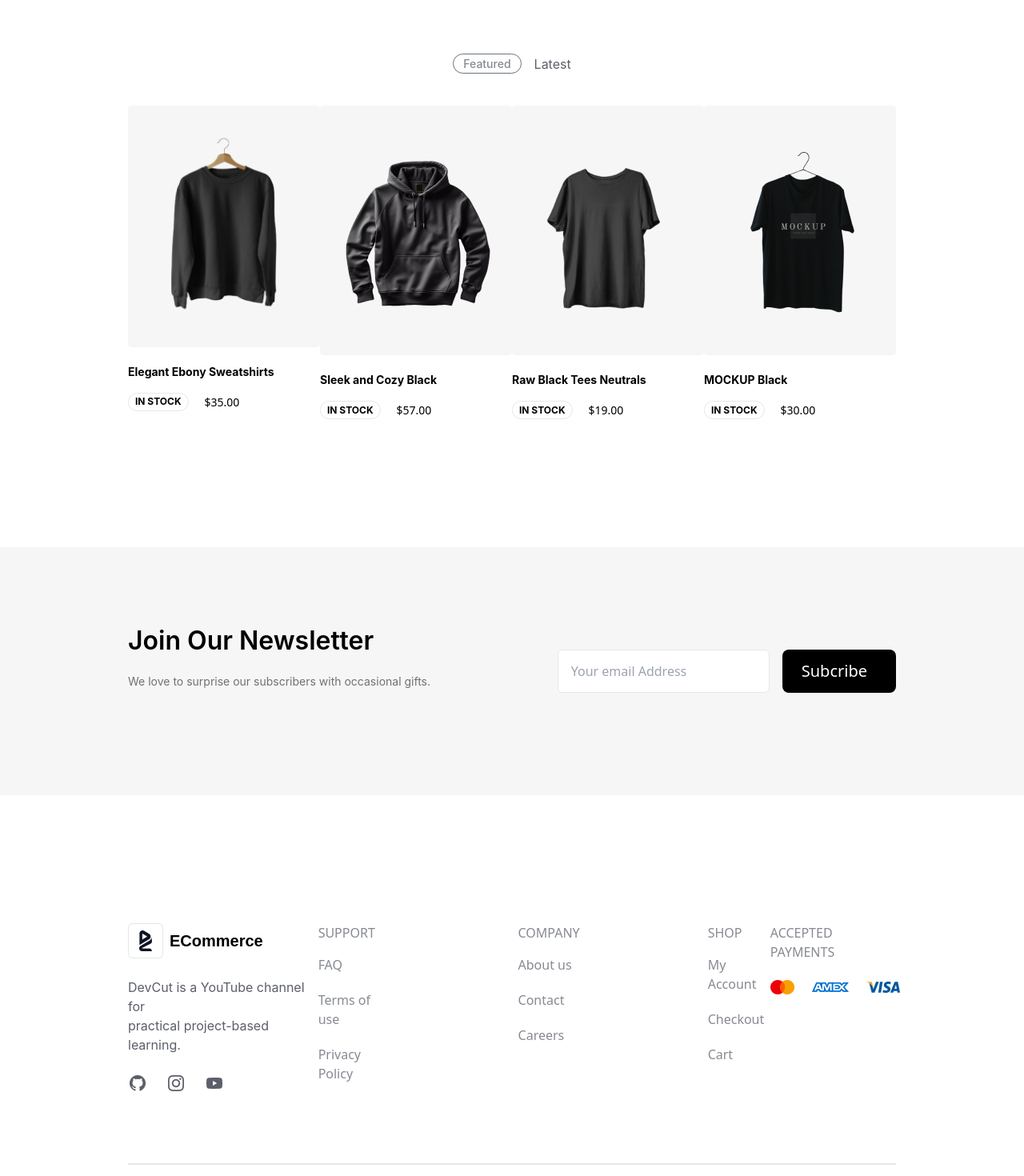
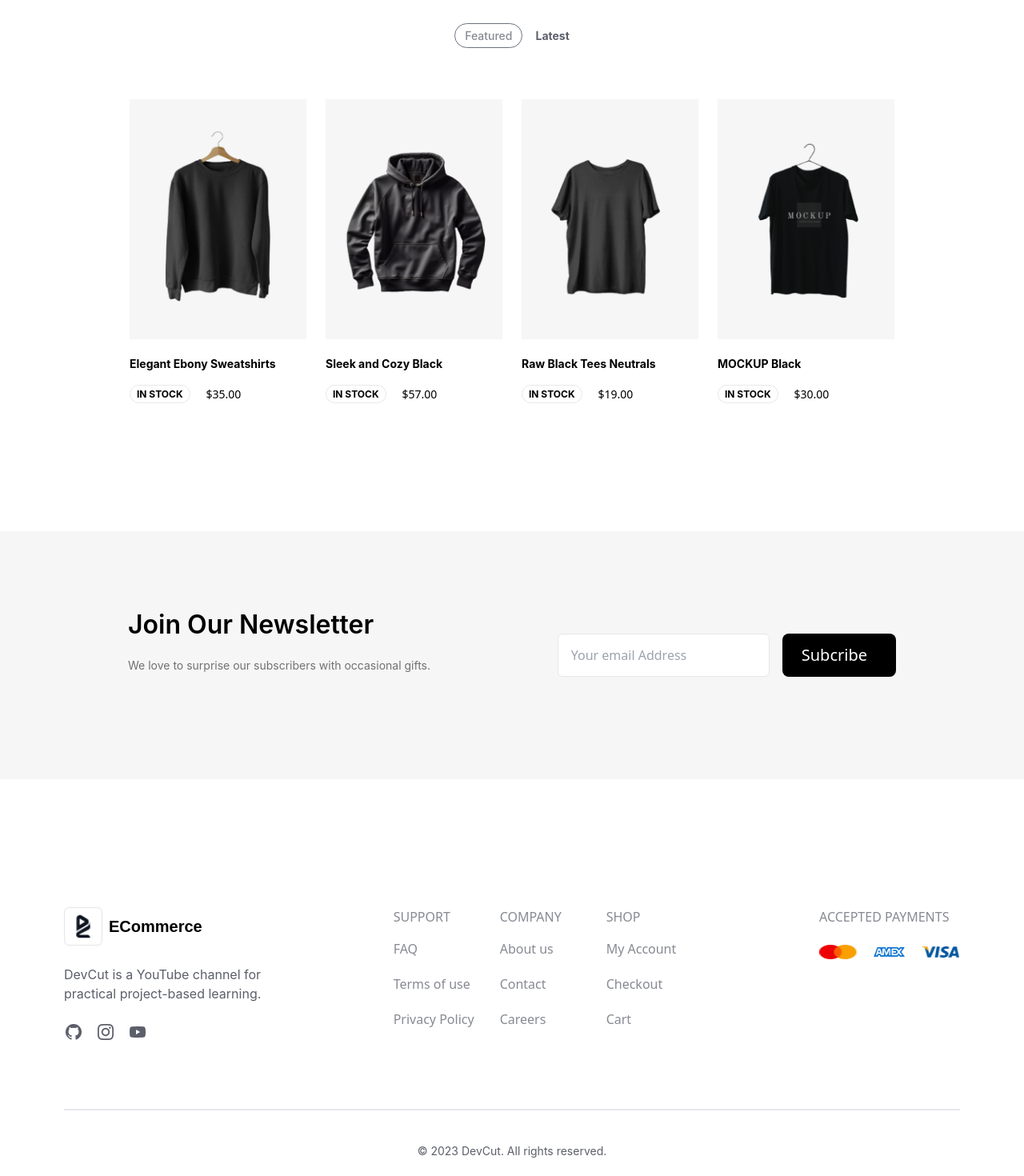
Before and after one commit to Liciacodes/E-Commerce-WebStore, a React (Vite) app: page / in a window 1280 px wide. Shown: the part 1940-3410 px from the top of the page at 80% size. Built offline with nearby package versions, Linux system fonts and the light colour scheme.

Commit message:
Fixed Layout issues on the footer

```diff
--- a/src/components/Footer.jsx
+++ b/src/components/Footer.jsx
@@ -9,32 +9,37 @@ import visa from "../assets/icons/Visa.png";
 
 export default function Footer({ bgColor }) {
   return (
-    <div className="px-40 " style={{ backgroundColor: bgColor }}>
-      <footer className="mt-20 flex justify-between w-full py-20">
+    <div
+      className="px-4 sm:px-6 md:px-8 lg:px-12 xl:px-20"
+      style={{ backgroundColor: bgColor }}
+    >
+      <footer className="mt-20 flex flex-col space-y-10 lg:flex-row lg:space-y-0 justify-between w-full py-20">
         <div>
-          <div>
-            <div className="flex items-center ">
-              <img src={logo} alt="logo" />
-              <div>
-                <h1 className="text-[20px] font-extrabold font-manropeFont ml-2">
-                  ECommerce
-                </h1>
-              </div>
-            </div>
+          <div className="flex items-center">
+            <img
+              src={logo}
+              alt="logo"
+              className="w-8 h-8 sm:w-10 sm:h-10 md:w-12 md:h-12"
+            />
+            <h1 className="text-lg sm:text-xl md:text-2xl font-extrabold font-manropeFont ml-2">
+              ECommerce
+            </h1>
           </div>
           <div className="mb-6 mt-6">
-            <p className="font-interFont font-normal text-[#5C5F6A] width-[272px]">
-              DevCut is a YouTube channel for <br /> practical project-based
+            <p className="font-interFont font-normal text-[#5C5F6A]">
+              DevCut is a YouTube channel for{" "}
+              <br className="hidden sm:inline" /> practical project-based
               learning.
             </p>
           </div>
-          <div className="flex gap-x-6">
-            <img src={github} />
-            <img src={instagram} />
-            <img src={Youtube} />
+          <div className="flex gap-x-4">
+            <img src={github} alt="GitHub" className="w-6 h-6" />
+            <img src={instagram} alt="Instagram" className="w-6 h-6" />
+            <img src={Youtube} alt="YouTube" className="w-6 h-6" />
           </div>
         </div>
-        <div className="flex justify-between gap-x-40 text-[#878A92]">
+
+        <div className="grid grid-cols-2 sm:grid-cols-3 gap-8 text-[#878A92]">
           <div>
             <h3 className="mb-4">SUPPORT</h3>
             <p className="mb-5">FAQ</p>
@@ -43,7 +48,6 @@ export default function Footer({ bgColor }) {
           </div>
           <div>
             <h3 className="mb-4">COMPANY</h3>
-
             <p className="mb-5">About us</p>
             <p className="mb-5">Contact</p>
             <p className="mb-5">Careers</p>
@@ -55,22 +59,19 @@ export default function Footer({ bgColor }) {
             <p className="mb-5">Cart</p>
           </div>
         </div>
+
         <div>
           <h3 className="text-[#878A92]">ACCEPTED PAYMENTS</h3>
-          <div className="flex justify-between gap-x-4 mt-4">
-            <img
-              src={mastercard}
-              alt="mastercard logo"
-              className="text-[#878A92]"
-            />
-            <img src={amex} alt="amex logo" className="text-[#878A92]" />
-            <img src={visa} alt=" visa logo" className="text-[#878A92]" />
+          <div className="flex flex-wrap gap-4 mt-4">
+            <img src={mastercard} alt="Mastercard logo" className="w-12 h-8" />
+            <img src={amex} alt="Amex logo" className="w-12 h-8" />
+            <img src={visa} alt="Visa logo" className="w-12 h-8" />
           </div>
         </div>
       </footer>
 
-      <div className="border border-t "></div>
-      <p className="text-center text-[#5C5F6A] mt-10  font-interFont font-normal text-sm pb-10">
+      <div className="border border-t"></div>
+      <p className="text-center text-[#5C5F6A] mt-10 font-interFont font-normal text-xs sm:text-sm pb-10">
         © 2023 DevCut. All rights reserved.
       </p>
     </div>
--- a/src/components/LatestFeatured.jsx
+++ b/src/components/LatestFeatured.jsx
@@ -7,44 +7,52 @@ import ProductCard from "./ProductCard";
 
 export default function LatestFeatured() {
   return (
-    <div className="mt-20 mb-40">
-      <div className="">
-        <div className="flex items-center justify-center gap-x-4">
-          <h3 className=" text-[#878A92] font-medium font-interFont text-[14px] rounded-full border border-gray-500 px-3 py-[1px]">
+    <section className="mt-20 mb-40">
+      <div className="flex flex-col items-center gap-4">
+        <div className="flex items-center gap-4">
+          <span className="text-[#878A92] font-medium font-interFont text-[14px] rounded-full border border-gray-500 px-3 py-1">
             Featured
-          </h3>
-          <h1 className=" text-center font-interFont font-boldtext-[14px] text-[#5C5F6A] ">
+          </span>
+          <h2 className="font-interFont font-bold text-[14px] text-[#5C5F6A]">
             Latest
-          </h1>
+          </h2>
         </div>
 
-        <div className="px-40 flex justify-between mt-10">
+        <div className="grid grid-cols-1 sm:grid-cols-2 md:grid-cols-4 gap-6 px-12 sm:px-16 md:px-[162px] w-full mt-12">
+          <div className="w-full sm:flex sm:justify-center">
             <ProductCard
               image={featured1}
-            title={"Elegant Ebony Sweatshirts"}
-            stockLabel={"IN STOCK"}
-            price={"$35.00"}
+              title="Elegant Ebony Sweatshirts"
+              stockLabel="IN STOCK"
+              price="$35.00"
             />
+          </div>
+          <div className="w-full sm:flex sm:justify-center">
             <ProductCard
               image={featured2}
-            title={"Sleek and Cozy Black"}
-            stockLabel={"IN STOCK"}
-            price={"$57.00"}
+              title="Sleek and Cozy Black"
+              stockLabel="IN STOCK"
+              price="$57.00"
             />
+          </div>
+          <div className="w-full sm:flex sm:justify-center">
             <ProductCard
               image={featured3}
-            title={"Raw Black Tees Neutrals"}
-            stockLabel={"IN STOCK"}
-            price={"$19.00"}
+              title="Raw Black Tees Neutrals"
+              stockLabel="IN STOCK"
+              price="$19.00"
             />
+          </div>
+          <div className="w-full sm:flex sm:justify-center">
             <ProductCard
               image={featured4}
-            title={"MOCKUP Black"}
-            stockLabel={"IN STOCK"}
-            price={"$30.00"}
+              title="MOCKUP Black"
+              stockLabel="IN STOCK"
+              price="$30.00"
             />
           </div>
         </div>
       </div>
+    </section>
   );
 }
--- a/src/components/Newsletter.jsx
+++ b/src/components/Newsletter.jsx
@@ -3,7 +3,7 @@ import Button from "./Button";
 
 export default function Newsletter() {
   return (
-    <section className="flex items-center justify-between px-40  bg-[#F6F6F6] h-[310px]">
+    <section className="hidden lg:flex items-center justify-between px-40  bg-[#F6F6F6] h-[310px]">
       <div>
         <h1 className="font-interFont font-semibold text-[32px] mb-4">
           Join Our Newsletter
--- a/src/components/ProductCard.jsx
+++ b/src/components/ProductCard.jsx
@@ -2,8 +2,10 @@ import React from "react";
 
 export default function ProductCard({ image, title, stockLabel, price }) {
   return (
-    <div className="items-start w-[260px] flex flex-col ">
-      <div className="w-full ">
+    <div className="flex flex-col items-start w-[260px] h-full">
+      <div className="w-full h-[300px]">
+        {" "}
+        {/* Adjust the height as needed */}
         <img
           src={image}
           alt="product-image"
@@ -11,12 +13,14 @@ export default function ProductCard({ image, title, stockLabel, price }) {
         />
       </div>
 
-      <p className="font-interFont font-bold text-black mt-5 text-[14px] ">
-        {title}
-      </p>
+      <div className="flex-grow mt-5">
+        <p className="font-interFont font-bold text-black text-[14px]">
+          {title}
+        </p>
+      </div>
 
       <div className="flex items-center mt-4 gap-x-2">
-        <p className="rounded-full border border-[#E6E7E8] py-[1.5px] px-2 font-interFont font-bold text-[12px] text-black p-4 ">
+        <p className="rounded-full border border-[#E6E7E8] py-[1.5px] px-2 font-interFont font-bold text-[12px] text-black">
           {stockLabel}
         </p>
         <p className="ml-3 text-[14px] font-normal">{price}</p>
```
Lines whose indentation alone changed are shown as unchanged.
